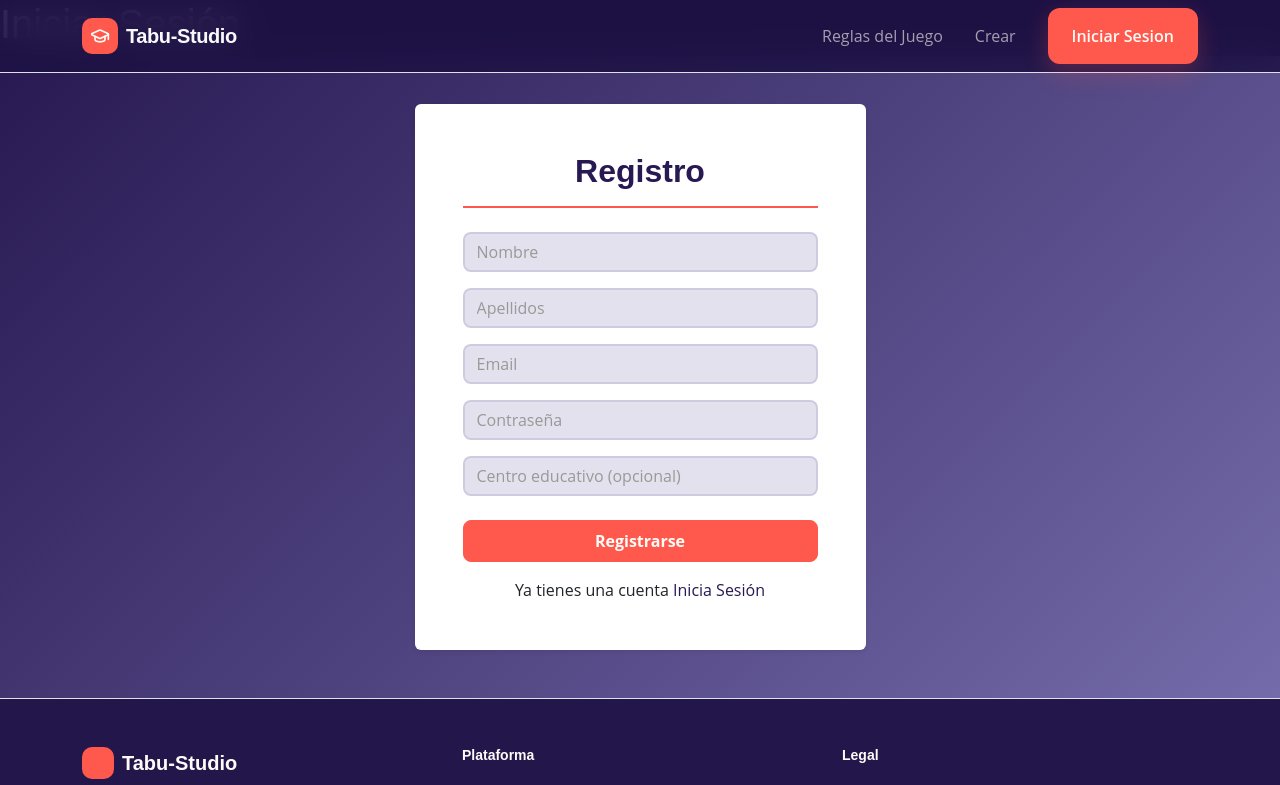
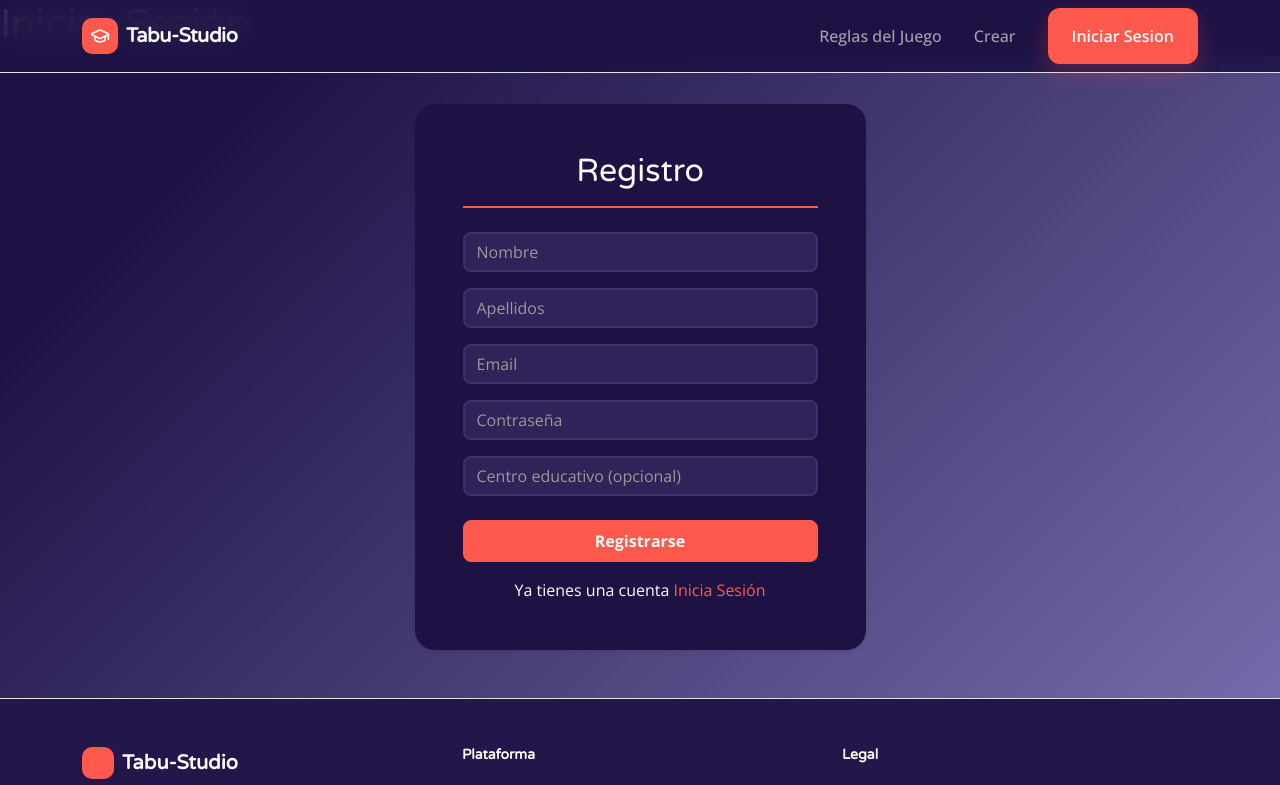
Before and after one commit to AntonioPulidoH/Desafio-CartasTabu-Prod, a React (Vite) app in the folder frontend/: page /register in a window 1280 px wide. Shown: the top 785 px of the page. Built offline with nearby package versions, Linux system fonts and the light colour scheme; no server answers.

Commit message:
feat: validaciones registro

```diff
--- a/frontend/index.html
+++ b/frontend/index.html
@@ -4,6 +4,7 @@
     <meta charset="UTF-8" />
     <meta name="viewport" content="width=device-width, initial-scale=1.0" />
     <title>Tabu-Studio</title>
+    <link rel="icon" href="./public/silencio.png" type="image/x-icon" />
   </head>
   <body>
     <div id="root"></div>
--- a/frontend/src/api/register.ts
+++ b/frontend/src/api/register.ts
@@ -18,7 +18,8 @@ export async function register(payload: RegisterRequest) {
     })
 
     if (!response.ok) {
-        throw new Error('Registro fallido')
+        const errorData = await response.json()
+        throw new Error(errorData.message)
     }
 
     return response.json()
--- a/frontend/src/components/LoginForm.tsx
+++ b/frontend/src/components/LoginForm.tsx
@@ -19,7 +19,7 @@ export default function LoginForm({onSuccess}: LoginFormProps) {
         try {
             const data = await login({email, password})
 
-            localStorage.setItem('access_token', data.access_token)
+            sessionStorage.setItem('access_token', data.access_token)
             if(onSuccess) onSuccess()
         } catch (error) {
             setError('Email o contraseña incorrectos.')
@@ -33,7 +33,7 @@ export default function LoginForm({onSuccess}: LoginFormProps) {
             <div className='container py-5'>
                 <div className='row justify-content-center'>
                     <div className='col-md-6 col-lg-5'>
-                        <div className='card auth-card border-0 shadow-sm'>
+                        <div className='card auth-card border-0 shadow-sm '>
                             <div className='card-body p-5'>
                                 <h2 className='card-title mb-4 text-center fw-bold'>Iniciar Sesión</h2>
                                 <form className='auth-form' onSubmit={handleSubmit}>
@@ -66,7 +66,7 @@ export default function LoginForm({onSuccess}: LoginFormProps) {
                                     <button className='btn btn-auth-submit w-100 py-2' type='submit' disabled={loading}>
                                         {loading ? 'Entrando...' : 'Entrar'}
                                     </button>
-                                    <p className='text-center mt-3 mb-0 text-dark'>
+                                    <p className='text-center mt-3 mb-0 '>
                                         ¿Aún no tienes cuenta?{' '}
                                         <a href='/register'>Regístrate</a>
                                     </p>
--- a/frontend/src/components/RegisterForm.tsx
+++ b/frontend/src/components/RegisterForm.tsx
@@ -1,5 +1,5 @@
 import { useState } from 'react'
-import { register } from '../api/register';
+import { register } from '../api/register'
 
 type RegisterFormProps = {
     onSuccess?: () => void
@@ -14,9 +14,32 @@ export default function RegisterForm({ onSuccess }: RegisterFormProps) {
     const [loading, setLoading] = useState(false)
     const [error, setError] = useState('')
 
+    // Validaciones
+    const isValidEmail = (email: string) => /^[^\s@]+@[^\s@]+\.[^\s@]+$/.test(email)
+    const isValidPassword = (password: string) =>
+        /^(?=.*[A-Z])(?=.*\d).{8,}$/.test(password) // 8 caracteres, mayúscula y número
+
     const handleSubmit = async (e: React.SyntheticEvent) => {
         e.preventDefault()
         setError('')
+
+        if (!isValidEmail(email)) {
+        setError('El email no tiene un formato válido.')
+        return
+        }
+
+        if (!isValidPassword(password)) {
+        setError(
+            'La contraseña debe tener al menos 8 caracteres, una mayúscula y un número.'
+        )
+        return
+        }
+
+        if (!name || !lastName) {
+        setError('Faltan datos obligatorios.')
+        return
+        }
+
         setLoading(true)
 
         try {
@@ -25,12 +48,29 @@ export default function RegisterForm({ onSuccess }: RegisterFormProps) {
             lastName,
             email,
             password,
-                educationalCenter: educationalCenter || null
+            educationalCenter: educationalCenter || null,
         })
 
         if (onSuccess) onSuccess()
-        } catch (error) {
+        } catch (err: any) {
+        switch (err.message) {
+            case 'EMAIL_INVALIDO':
+            setError('El email no tiene un formato válido.')
+            break
+            case 'EMAIL_YA_REGISTRADO':
+            setError('Este email ya está registrado.')
+            break
+            case 'PASSWORD_INVALIDA':
+            setError(
+                'La contraseña debe tener al menos 8 caracteres, una mayúscula y un número.'
+            )
+            break
+            case 'DATOS_OBLIGATORIOS':
+            setError('Faltan datos obligatorios.')
+            break
+            default:
             setError('No se ha podido registrar el usuario.')
+        }
         } finally {
         setLoading(false)
         }
@@ -43,9 +83,7 @@ export default function RegisterForm({ onSuccess }: RegisterFormProps) {
                 <div className="col-md-6 col-lg-5">
                     <div className="card auth-card border-0 shadow-sm">
                     <div className="card-body p-5">
-                                <h2 className="card-title mb-4 text-center fw-bold">
-                                    Registro
-                                </h2>
+                        <h2 className="card-title mb-4 text-center">Registro</h2>
 
                         <form className="auth-form" onSubmit={handleSubmit}>
                         <div className="mb-3">
@@ -111,9 +149,9 @@ export default function RegisterForm({ onSuccess }: RegisterFormProps) {
                         >
                             {loading ? 'Registrando...' : 'Registrarse'}
                         </button>
-                                 <p className='text-center mt-3 mb-0 text-dark'>
-                                        Ya tienes una cuenta{' '}
-                                        <a href='/auth'>Inicia Sesión</a>
+
+                        <p className="text-center mt-3 mb-0">
+                            Ya tienes una cuenta <a href="/auth">Inicia Sesión</a>
                         </p>
                         </form>
                     </div>
--- a/frontend/src/inicio/carousel-caracteristicas.tsx
+++ b/frontend/src/inicio/carousel-caracteristicas.tsx
@@ -99,7 +99,7 @@ export function CarruselCaracteristicas() {
             {slides.map((grupo, indiceSlide) => (
               <div
                 key={indiceSlide}
-                className={`carousel-item ${indiceSlide === 0 ? "active" : ""}`}
+                className={`carousel-item ${indiceSlide === 0 ? "active" : ""} data-bs-interval="3000"` }
                 data-bs-interval="2500"
               >
                 <div className="row justify-content-center g-4 px-2">
--- a/frontend/src/pages/home/AuthPage.tsx
+++ b/frontend/src/pages/home/AuthPage.tsx
@@ -9,7 +9,7 @@ export default function Login() {
     const navigate = useNavigate()
 
     useEffect(() => {
-        const token = localStorage.getItem('access_token')
+        const token = sessionStorage.getItem('access_token')
 
         if(token) {
             navigate('/', {replace: true}) //redireccion temporal
--- a/frontend/src/pages/home/RegisterPage.tsx
+++ b/frontend/src/pages/home/RegisterPage.tsx
@@ -9,7 +9,7 @@ export default function Register() {
     const navigate = useNavigate()
 
     useEffect(() => {
-        const token = localStorage.getItem('access_token')
+        const token = sessionStorage.getItem('access_token')
 
         if(token) {
             navigate('/', {replace: true}) //redireccion temporal
--- a/frontend/src/styles/auth.css
+++ b/frontend/src/styles/auth.css
@@ -1,5 +1,5 @@
 .auth-container {
-  background: linear-gradient(135deg, var(--color-primario) 0%, var(--color-secundario) 100%);
+  background: linear-gradient(135deg, var(--color-fondo) 15%, var(--color-secundario) 100%);
   min-height: calc(100vh - 200px);
   display: flex;
   align-items: center;
@@ -7,9 +7,9 @@
 }
 
 .auth-card {
-  background-color: var(--color-fondo);
+  background-color: var(--color-fondo) !important;
   border: 1px solid var(--color-borde);
-  border-radius: 12px;
+  border-radius: 20px !important;
   box-shadow: 0 8px 32px rgba(0, 0, 0, 0.2);
 }
 
@@ -21,7 +21,7 @@
 
 .auth-card .auth-form .form-control {
   background-color: rgba(116, 107, 170, 0.2);
-  color: var(--color-primario);
+  color: var(--color-claro);
   border: 2px solid var(--color-borde);
   border-radius: 8px;
   transition: border-color 0.2s ease, box-shadow 0.2s ease, background-color 0.2s ease;
@@ -29,7 +29,7 @@
 
 .auth-card .auth-form .form-control:focus {
   background-color: rgba(116, 107, 170, 0.28);
-  color: var(--color-primario);
+  color: var(--color-claro);
   border-color: var(--color-acento);
   box-shadow: 0 0 0 0.2rem rgba(255, 89, 77, 0.25);
 }
@@ -66,3 +66,20 @@
 .auth-card .text-danger {
   margin-bottom: 0.75rem;
 }
+
+.auth-card .card-title,
+.auth-card .card-body {
+  color: var(--color-claro);
+}
+
+
+.auth-card p {
+  color: var(--color-claro);
+}
+
+.auth-card a{
+  color:var(--color-acento)
+}
+.auth-card a:hover{
+  color:var(--color-claro)
+}
--- a/frontend/src/styles/global.css
+++ b/frontend/src/styles/global.css
@@ -1,3 +1,4 @@
+@import url('https://fonts.googleapis.com/css2?family=Open+Sans:wght@400;500;600;700&family=Varela+Round&display=swap');
 
 :root {
   --color-primario: #281952;
@@ -28,10 +29,6 @@ a {
   color: var(--color-claro);
   text-decoration: none;
   transition: color 0.2s ease;
-}
-
-p a{
-  color: var(--color-primario)
 }
 
 a:hover {
```
Also changed, not shown: frontend/public/silencio.png (added), 1 other file (tests, documents, lock files or other folders). Lines whose indentation alone changed are shown as unchanged.
